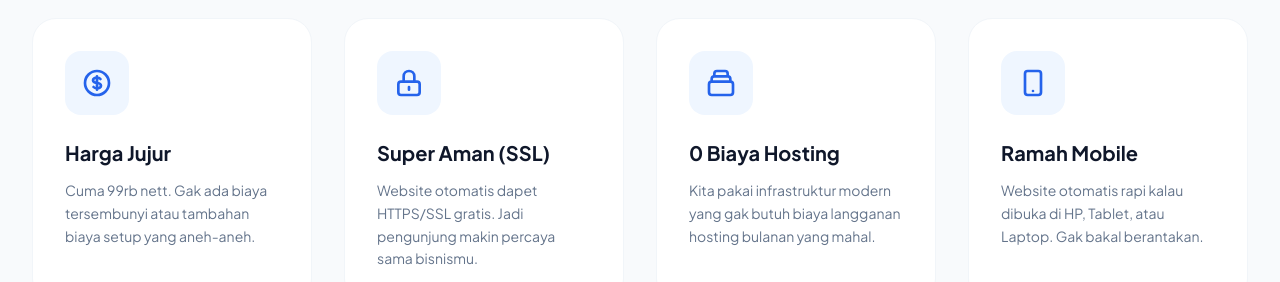
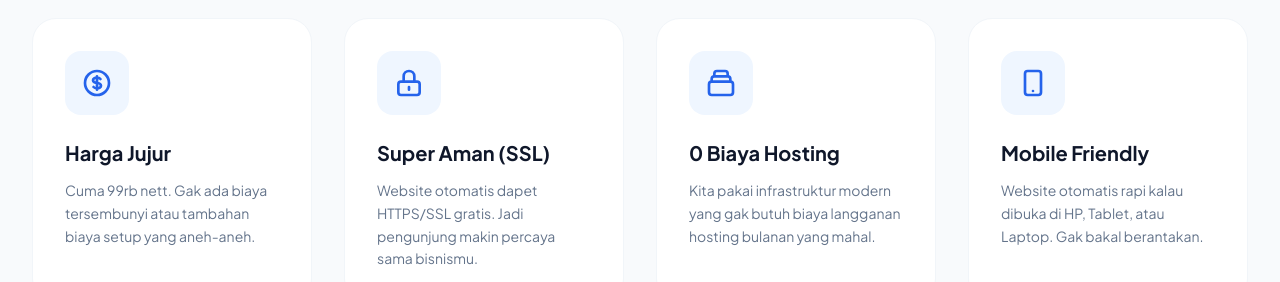
Before and after one commit to alifpratamaaa/alifvate-digital, a React (Vite) app: page / in a window 1280 px wide. Shown: the part 1560-1842 px from the top of the page. Built offline with nearby package versions, Linux system fonts and the light colour scheme.

Commit message:
Update WhyUs.tsx

```diff
--- a/components/WhyUs.tsx
+++ b/components/WhyUs.tsx
@@ -31,7 +31,7 @@ export const WhyUs: React.FC = () => {
       ),
     },
     {
-      title: 'Ramah Mobile',
+      title: 'Mobile Friendly',
       description: 'Website otomatis rapi kalau dibuka di HP, Tablet, atau Laptop. Gak bakal berantakan.',
       icon: (
         <svg className="w-8 h-8 text-blue-600" fill="none" viewBox="0 0 24 24" stroke="currentColor">
```
